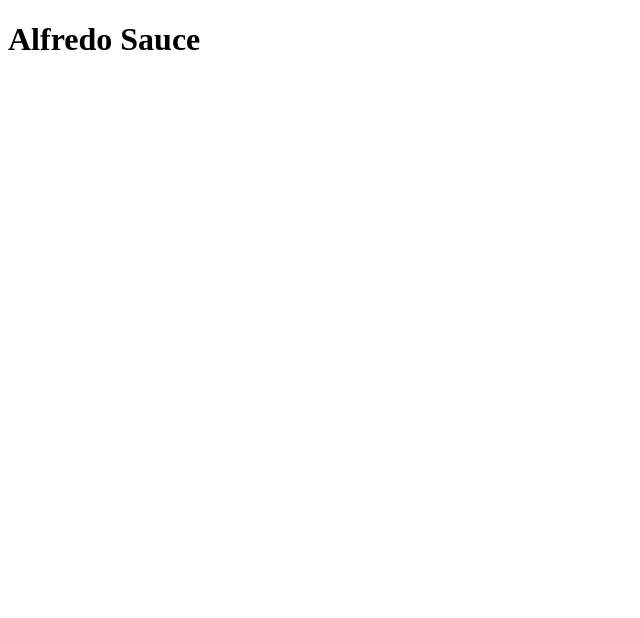
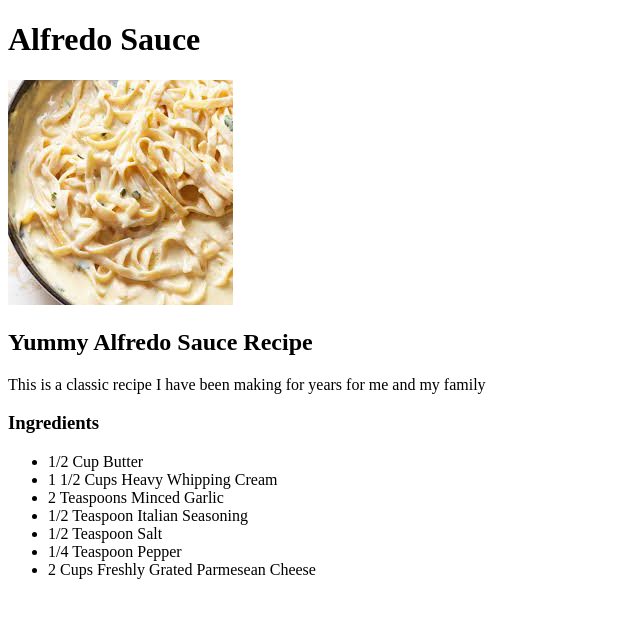
Before and after one commit to saustintb/odin-recipes, a plain HTML site: page recipes/alfredo.html in a window 1280 px wide. Shown: the whole page, without its empty margins (0-640 px from the left). Drawn offline with Linux system fonts and the light colour scheme.

Commit message:
Add Ingredients and Steps Lists

```diff
--- a/recipes/alfredo.html
+++ b/recipes/alfredo.html
@@ -8,5 +8,19 @@
 </head>
 <body>
     <h1>Alfredo Sauce</h1>
+    <img src="/images/alfredo.jpeg">
+    <h2>Yummy Alfredo Sauce Recipe</h2>
+    <p>This is a classic recipe I have been making for years for me and my family</p>
+    <h3>Ingredients</h3>
+    <ul>
+        <li>1/2 Cup Butter</li>
+        <li>1 1/2 Cups Heavy Whipping Cream</li>
+        <li>2 Teaspoons Minced Garlic</li>
+        <li>1/2 Teaspoon Italian Seasoning</li>
+        <li>1/2 Teaspoon Salt</li>
+        <li>1/4 Teaspoon Pepper</li>
+        <li>2 Cups Freshly Grated Parmesean Cheese</li>
+    </ul>
+
 </body>
 </html>
```
Also changed, not shown: recipes/index.html (+1 -0 lines), images/alfredo.jpeg (added).
